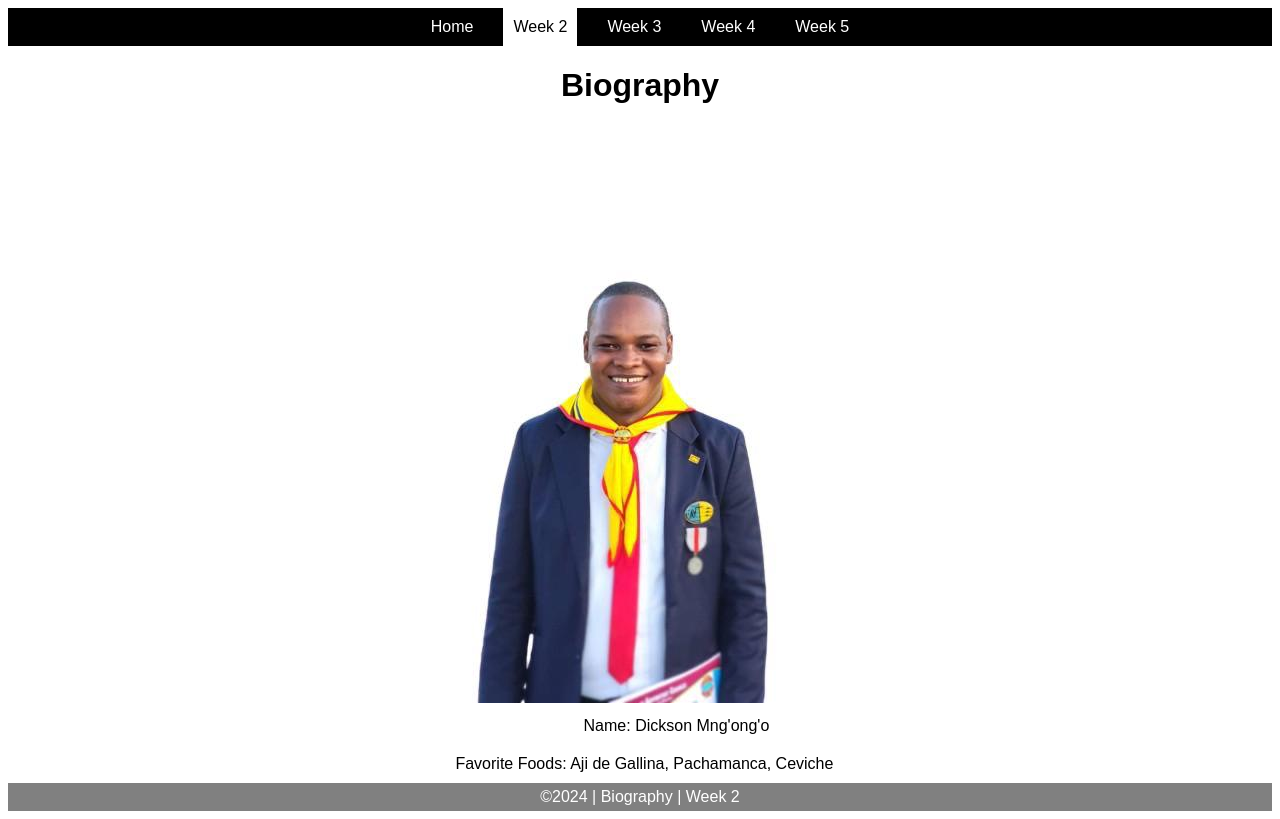
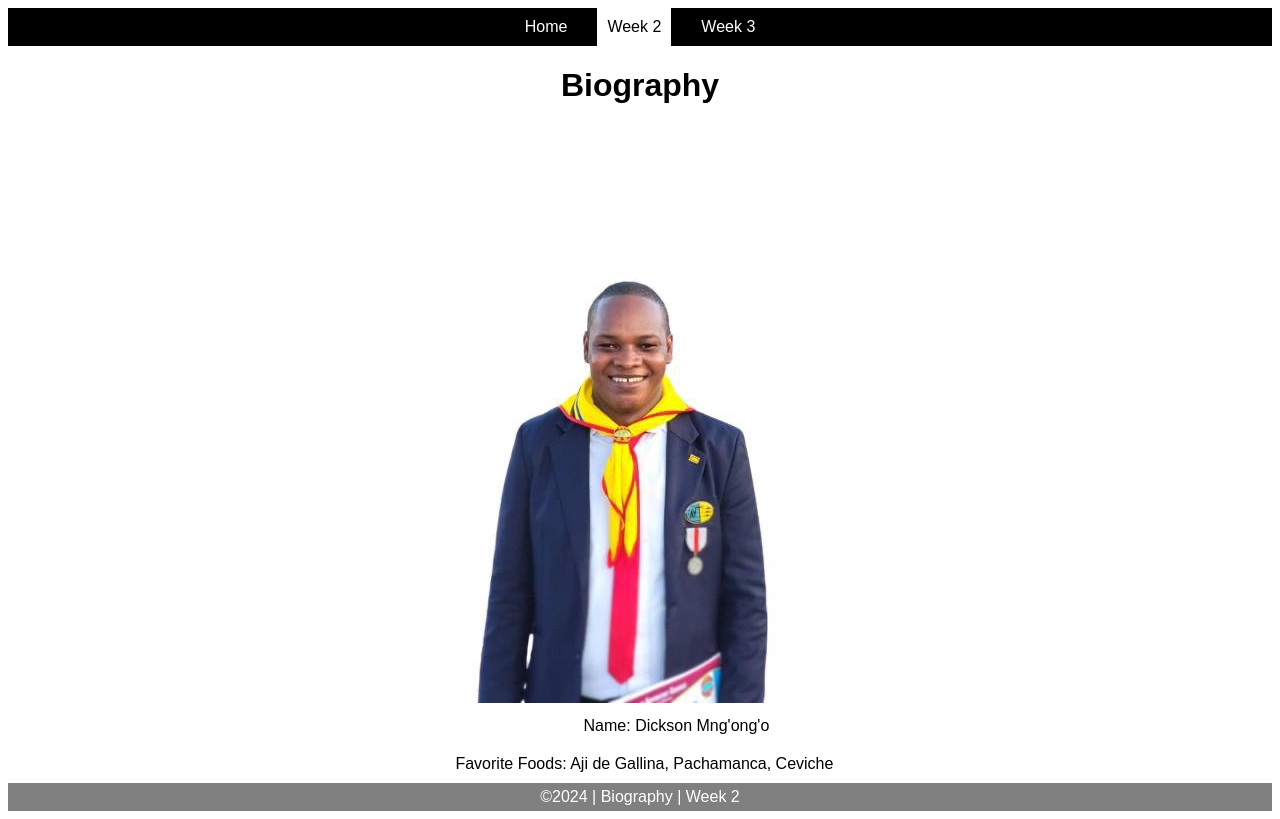
Before and after one commit to Dickson1/CSE_121B, a plain HTML site: page week02/task2.html in a window 1280 px wide. Drawn offline with Linux system fonts and the light colour scheme.

Commit message:
Update task2.html

```diff
--- a/week02/task2.html
+++ b/week02/task2.html
@@ -17,8 +17,7 @@
             <li><a href="#">Home</a></li>
             <li><a href="task2.html" class="active">Week 2</a></li>
             <li><a href="../week03/task3.html">Week 3</a></li>
-            <li><a href="../week04/task4.html">Week 4</a></li>
-            <li><a href="../week05/task5.html">Week 5</a></li>
+
 
         </ul>
     </nav>
```
